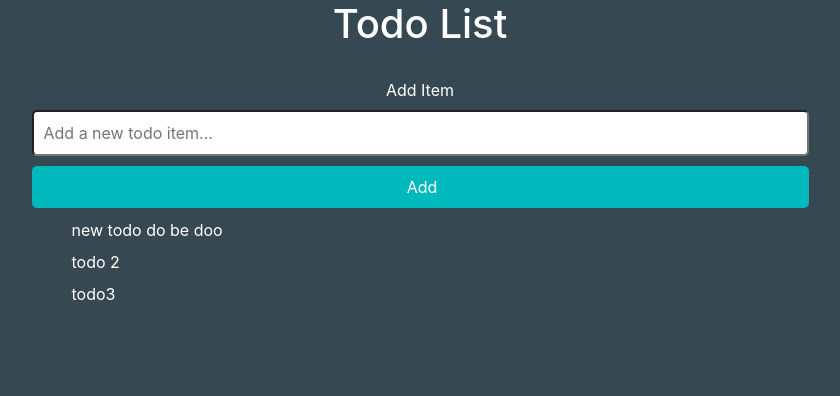
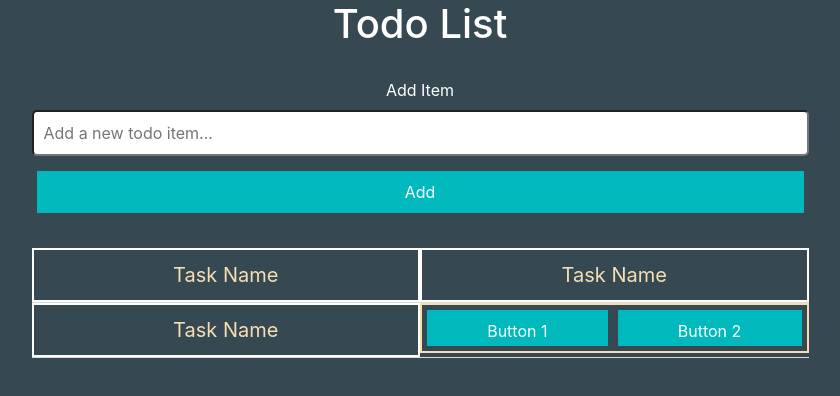
Before and after one commit to razjoorez/react-todo-list, a React (Create React App) app: page / in a window 1280 px wide. Shown: the top 396 px of the page, without its empty margins (220-1060 px from the left). Built offline with nearby package versions, Linux system fonts and the light colour scheme.

Commit message:
ui for table done

```diff
--- a/src/App.css
+++ b/src/App.css
@@ -12,7 +12,7 @@ body {
 
 }
 
-input, button {
+input{
   margin-bottom: 10px;
   line-height: 40px;
   padding-left:10px;
@@ -25,6 +25,8 @@ button{
   font-size: 16px;
   border:none;
   line-height: 40px;
+  flex-grow: 1; /* this one line tells button to stretch across all available width */
+ margin: 5px;
 }
 
 
@@ -33,6 +35,45 @@ h1, label {
   text-align: center;
 }
 
-ul {
-  list-style: none;
+
+.table-container {
+  display:flex;
+  flex-flow: column nowrap;
+  justify-content: center;
+  align-items: center;
+  margin:30px auto;
+  width:70%;
 }
+
+.table-row {
+  display: flex;
+  flex-flow: row nowrap;
+  width: 100%;
+  border-bottom: 1px solid #dadada;
+}
+
+.row-item{
+  display:flex;
+  flex-flow: row no-wrap;
+  flex:1;
+  justify-content:center;
+  color:wheat;
+  font-size:20px;
+  border:2px solid white;
+  line-height: 50px;
+}
+
+#container {
+  display: flex;
+  justify-content: space-around;
+  flex:1;
+  height: 50px;
+  border:solid 2px wheat;
+}
+
+
+
+.edit {
+  display: flex;
+  flex-flow: row nowrap;
+}
--- a/src/App.js
+++ b/src/App.js
@@ -17,21 +17,33 @@ function App() {
       <input id='item' placeholder='Add a new todo item...' value={newItem} onChange={(e)=> setNewItem(e.target.value)}></input>
 
       <button >Add</button>
-      <ul>
-     {todos.map((todo) => {
-      return(
-        <li>
-          <label>
 
-          {todo.name}
-          </label>
+    </form>
 
-          </li>
-      )
-     })}
 
-    </ul>
-    </form>
+      <div className="table-container">
+
+    <div className="table-row">
+      <div className="row-item">
+      Task Name
+    </div>
+     <div className="row-item">
+      Task Name
+    </div>
+    </div>
+
+    <div className="table-row">
+       <div className="row-item">
+      Task Name
+    </div>
+       <div id="container">
+    <button type="button">Button     1</button>
+    <button type="button">Button 2</button>
+</div>
+    </div>
+
+  </div>
+
 
 
     </div>
```
